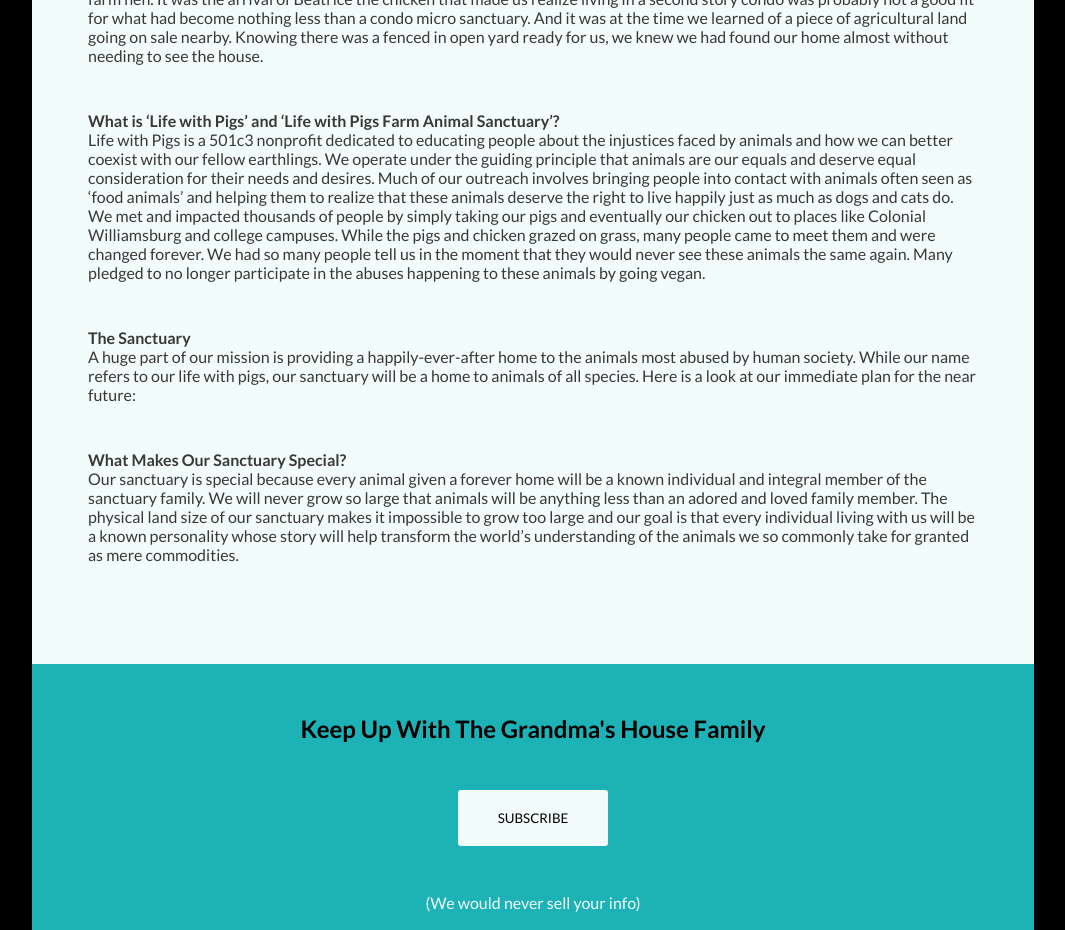
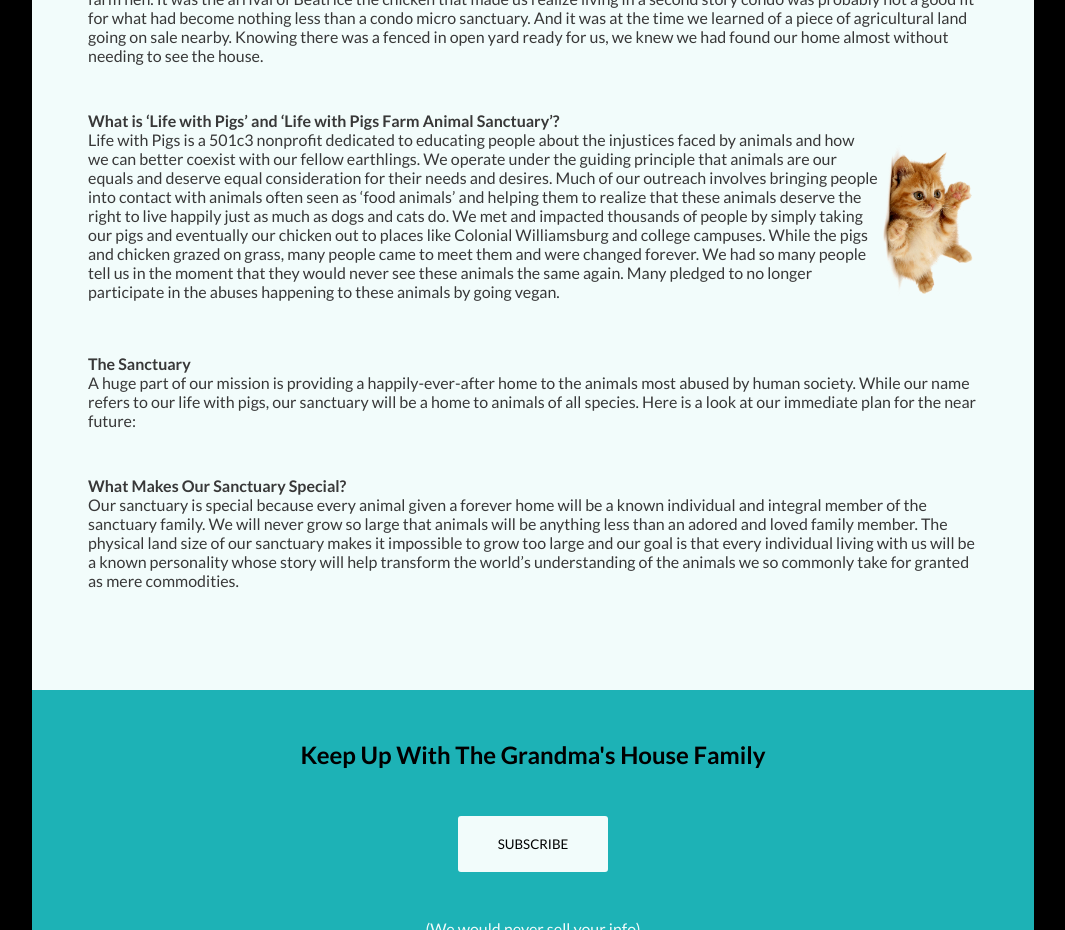
Before and after one commit to ThatOneSoftwareDev/animalRescueSite, a Next.js app: page /about in a window 1280 px wide. Shown: the part 880-1810 px from the top of the page, without its empty margins (107-1172 px from the left). Built offline with nearby package versions, Linux system fonts and the light colour scheme.

Commit message:
saving work

```diff
--- a/src/app/about/page.tsx
+++ b/src/app/about/page.tsx
@@ -12,6 +12,7 @@
 import Link from 'next/link';
 import DontateButton from '../../../public/basic-img/donate button.gif'
 import KeepUpWith from '@/components/KeepUpWith';
+import { ReactNode } from 'react';
 
 const Banner = () => {
     return (
@@ -38,17 +39,22 @@
 }
 interface InfoSectionTextProps{
     title: string,
-    text:string
+    text:string,
+    children?: ReactNode
 }
 const InfoSectionText = ({
     title,
-    text
+    text,
+    children
 }:InfoSectionTextProps) => {
     return (
         <>
             <span className='infoSectionText'>
                 <h4>{title}</h4>
-                <p>{text}</p>
+                <p>
+                    {children}
+                    {text}
+                </p>
             </span>
         </>
      );
@@ -59,11 +65,18 @@
             <section className="infoSection">
                 {
                     InfoSectionData.map((item,index)=>{
-                        return <InfoSectionText
-                        title={item.title}
-                        text={item.text}
-                        key={index}
-                        />
+                        return(
+                            <InfoSectionText
+                            title={item.title}
+                            text={item.text}
+                            key={index}
+                            >
+                                {
+                                    index !== 1 ? <></>:
+                                    <Image className='img' src={'/Animal-Picture-Temp/cute-cat.png'} alt='' width={50} height={50}/>
+                                }
+                            </InfoSectionText>
+                        )
                     })
                 }
             </section>
--- a/src/styles/CompiledCss/index.css
+++ b/src/styles/CompiledCss/index.css
@@ -349,6 +349,10 @@
 .infoSection .infoSectionText {
   color: #383838;
 }
+.infoSection .img {
+  float: right;
+  width: 100px;
+}
 
 .aboutSectionText {
   padding-top: 30px;
--- a/src/styles/pages/_about.scss
+++ b/src/styles/pages/_about.scss
@@ -40,6 +40,10 @@
     .infoSectionText{
         color: $lightBlack;
     }
+    .img{
+        float: right;
+        width: 100px;
+    }
 }
 
 .aboutSectionText{
```
Also changed, not shown: public/Animal-Picture-Temp/cute-cat.png (added).
